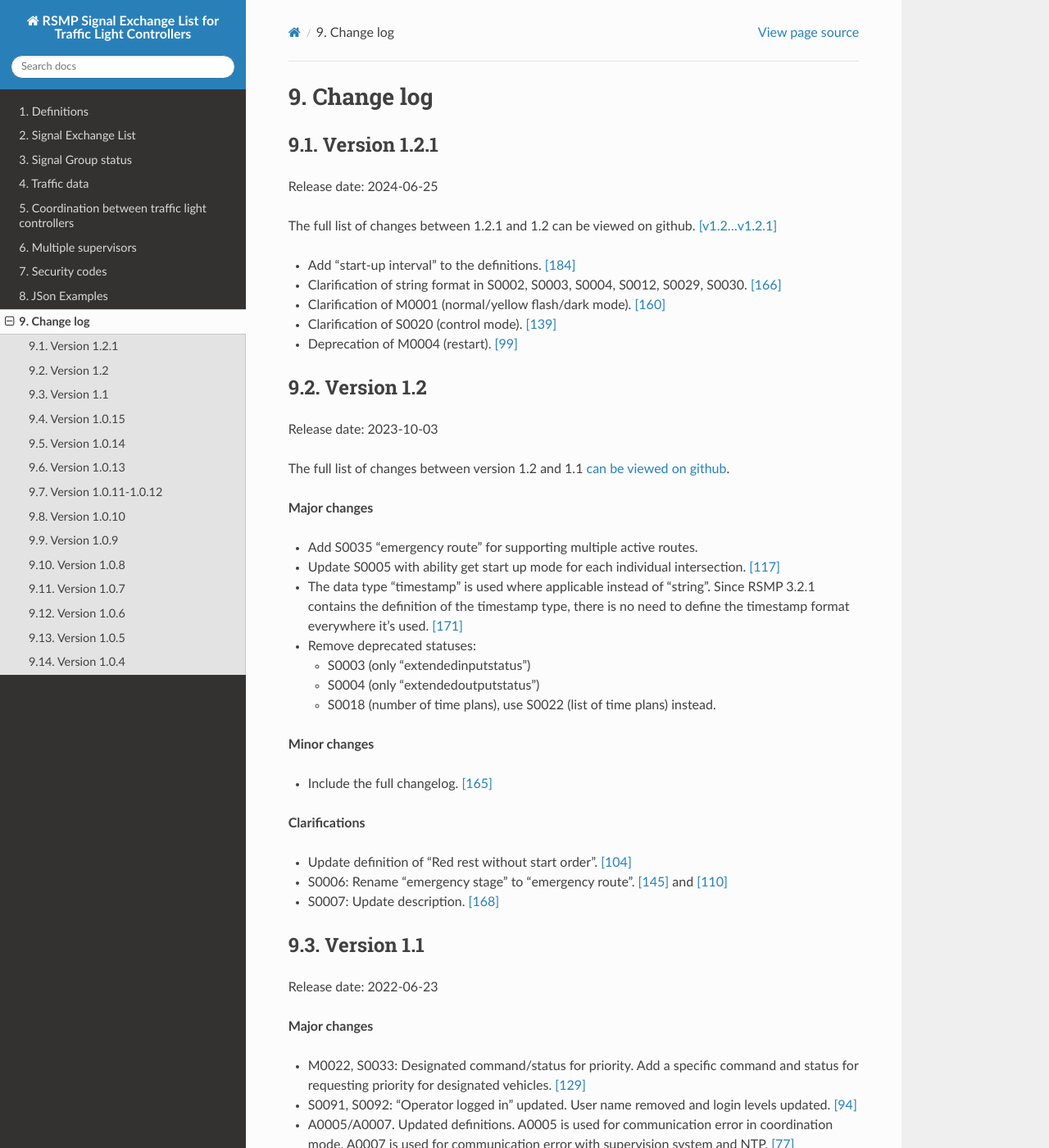
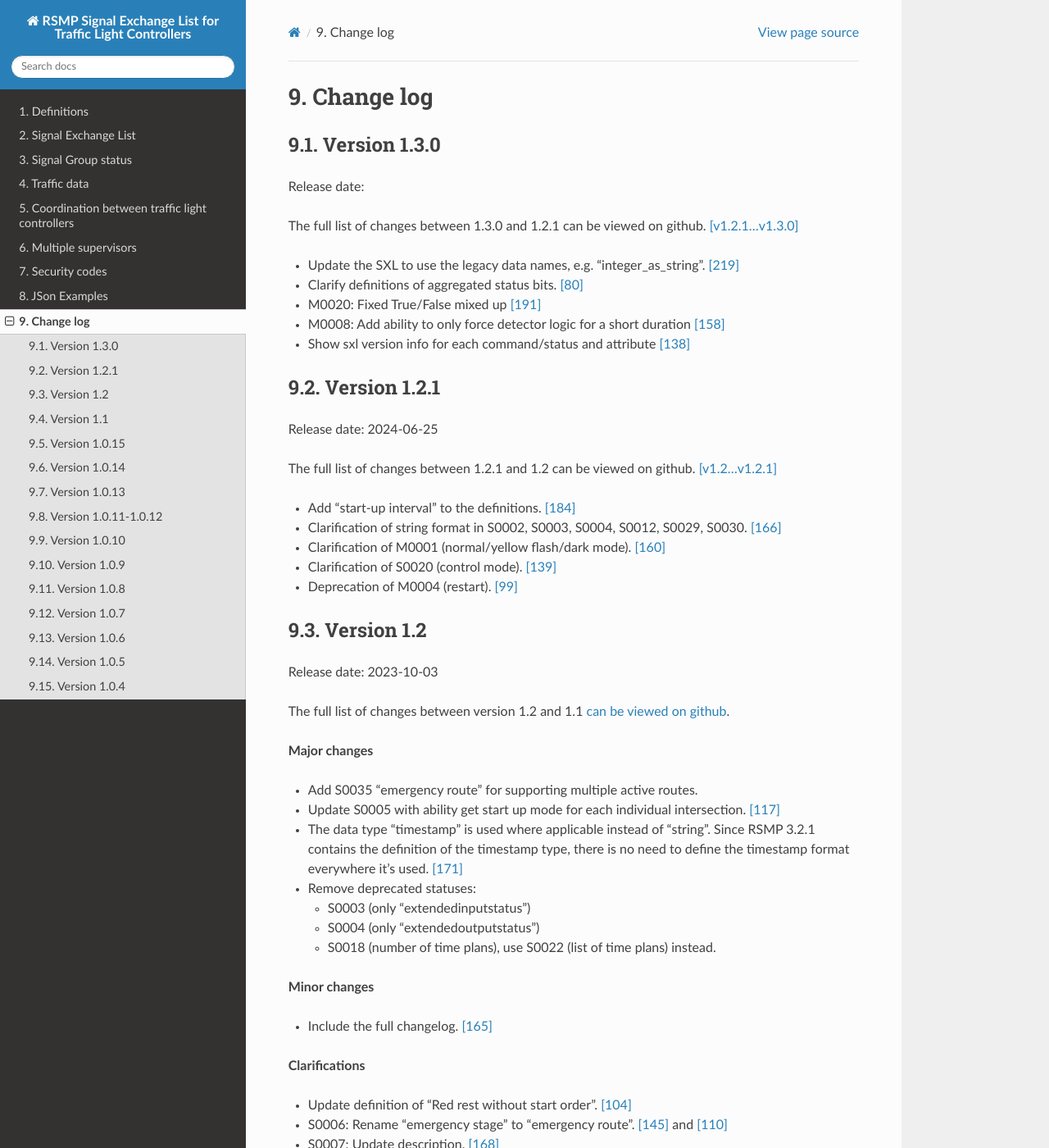
Before and after one commit to rsmp-nordic/rsmp_sxl_traffic_lights, a Sphinx documentation site: the page built from source/changelog.rst, in a window 1280 px wide and 1400 px high. Shown: the whole window at 82% size. Built offline with Sphinx 7.4.7 and the Read the Docs theme 3.1.0, drawn with Linux system fonts in a browser that asks for light colours; some of the changed text lies outside the part shown.

Commit message:
Update changelog

```diff
--- a/source/changelog.rst
+++ b/source/changelog.rst
@@ -3,6 +3,19 @@
 
 Change log
 ==========
+
+Version 1.3.0
+-------------
+Release date:
+
+The full list of changes between 1.3.0 and 1.2.1 can be viewed on github.
+:compare:`v1.2.1...v1.3.0`
+
+- Update the SXL to use the legacy data names, e.g. "integer_as_string". :issue:`219`
+- Clarify definitions of aggregated status bits. :issue:`80`
+- M0020: Fixed True/False mixed up :issue:`191`
+- M0008: Add ability to only force detector logic for a short duration :issue:`158`
+- Show sxl version info for each command/status and attribute :issue:`138`
 
 Version 1.2.1
 -------------
```
